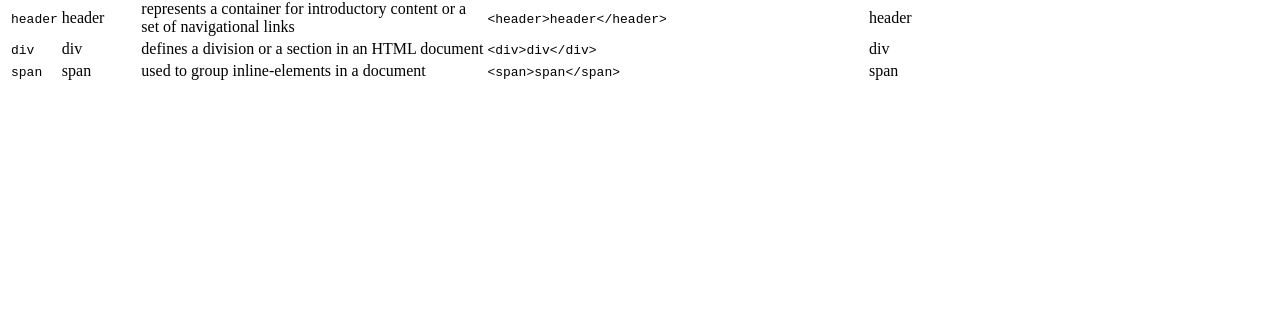
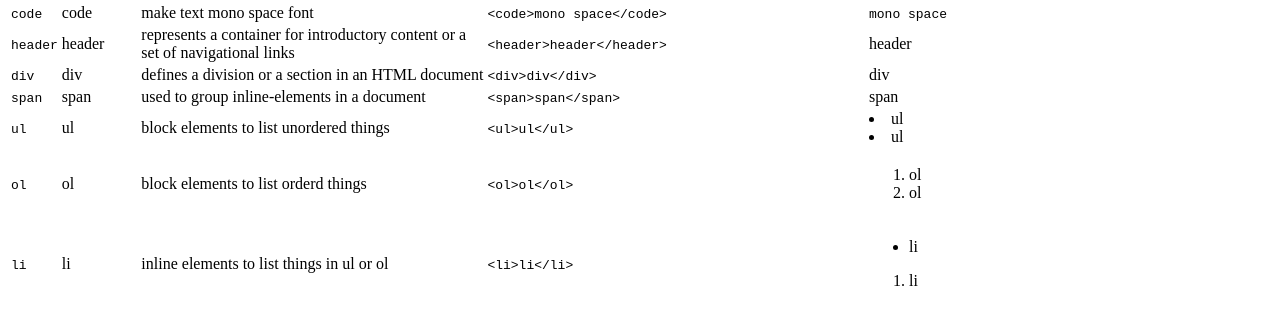
Before and after one commit to foxmean/sample_website, a plain HTML site: page tags.html in a window 1280 px wide. Shown: the part 1007-1324 px from the top of the page. Before the commit the page ends 1098 px from the top, so only its background shows below. Drawn offline with Linux system fonts and the light colour scheme.

Commit message:
Add a Moby Dick page and a menu

```diff
--- a/tags.html
+++ b/tags.html
@@ -5,6 +5,11 @@
     <meta charset="utf-8">
   </head>
   <body>
+    <dev>
+      <a href="index.html">Home</a>
+      <a href="tags.html">HTML tags</a>
+      <a href="moby_dick.html">Moby Dick</a>
+    </dev>
 
     <h1>Important HTML tags</h1>
 
@@ -155,6 +160,50 @@
 	</td>
 	<td><span>span</span></td>
       </tr>
+      <tr>
+        <td><code>ul</code></td>
+        <td>ul</td>
+        <td>block elements to list unordered things</td>
+        <td>
+          <code>
+            &lt;ul&gt;ul&lt;/ul&gt;
+          </code>
+        </td>
+        <td>
+          <li>ul</li>
+          <li>ul</li>
+        </td>
+      </tr>
+      <tr>
+        <td><code>ol</code></td>
+        <td>ol</td>
+        <td>block elements to list orderd things</td>
+        <td>
+          <code>
+            &lt;ol&gt;ol&lt;/ol&gt;
+          </code>
+        </td>
+        <td>
+          <ol>
+            <li>ol</li>
+            <li>ol</li>
+          </ol>
+        </td>
+      </tr>
+      <tr>
+        <td><code>li</code></td>
+        <td>li</td>
+        <td>inline elements to list things in ul or ol</td>
+        <td>
+          <code>
+            &lt;li&gt;li&lt;/li&gt;
+          </code>
+        </td>
+        <td>
+          <ul><li>li</li></ul>
+          <ol><li>li</li></ol>
+        </td>
+      </tr>
     </table>
 
 
```
Also changed, not shown: index.html (+5 -0 lines), moby_dick.html (+27 -0 lines).
